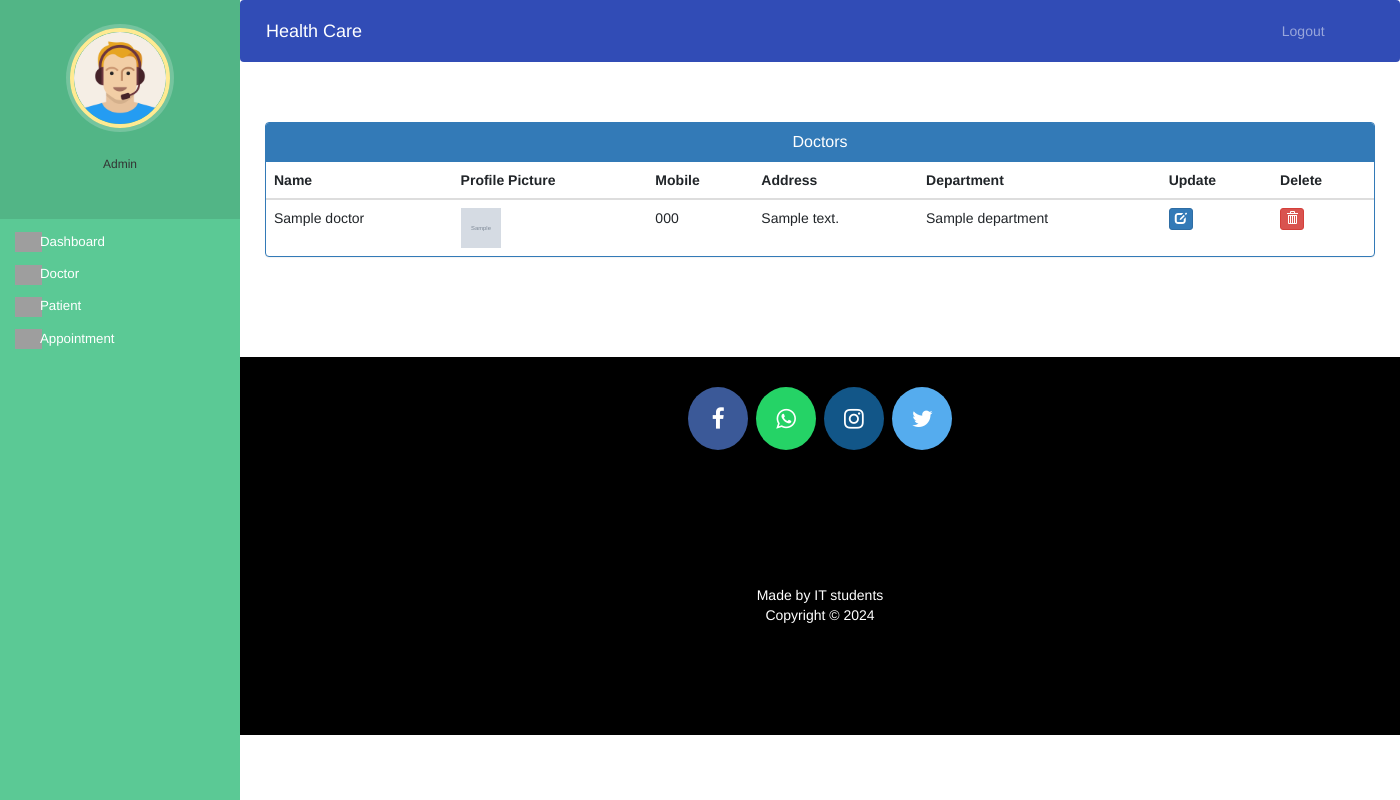
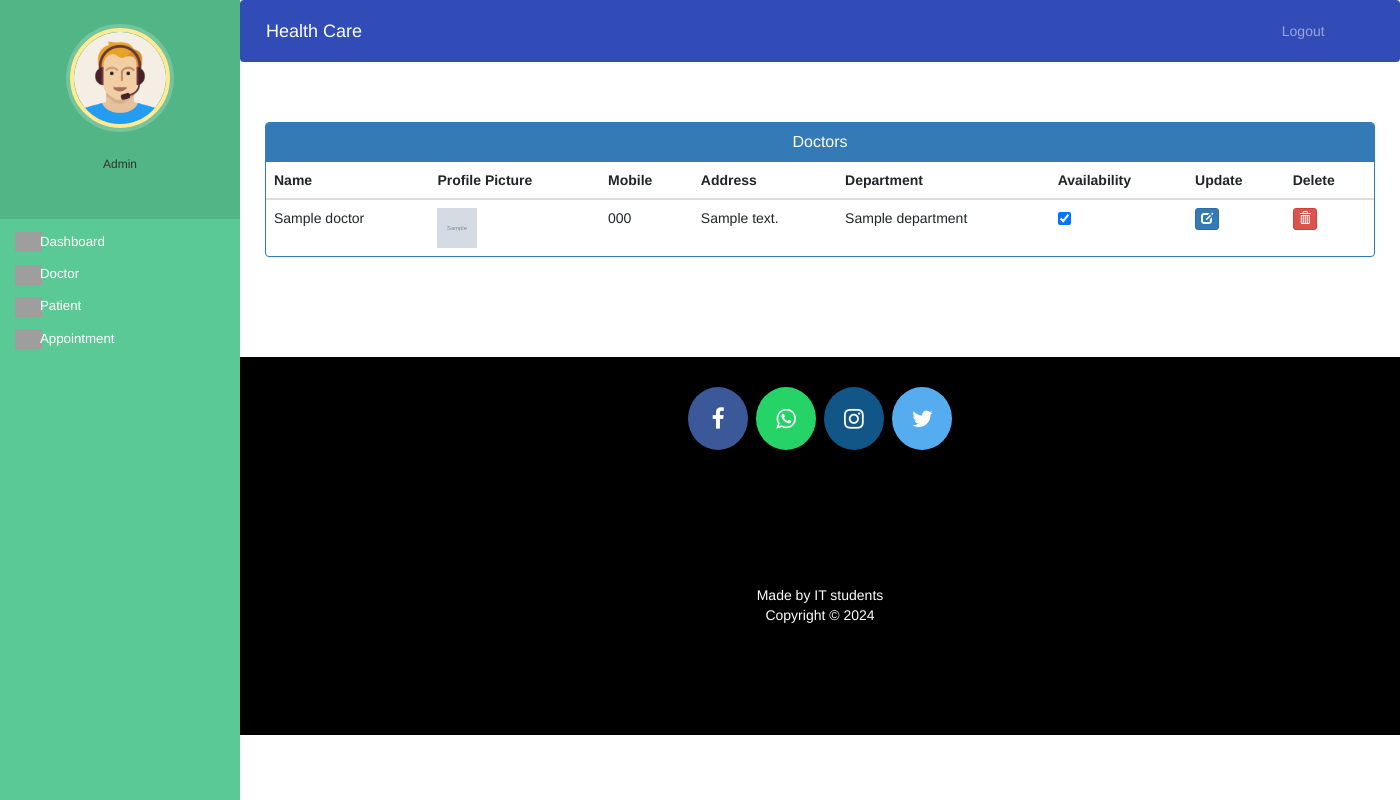
Before and after one commit to Tejasgambhir/Hospital-Management-System, a Django app: template templates/hospital/admin_view_doctor.html in a window 1400 px wide. Run offline with Django 3.2, Linux system fonts and the light colour scheme; the template is opened without the code that fills it: most values are stand-ins (such as "Sample title", 1, 10 or a date in 2020); grey boxes marked "Sample" are stand-in pictures; some libraries are stand-ins or nearby versions; grey boxes are pictures that could not be loaded.

Commit message:
pls update

```diff
--- a/templates/hospital/admin_view_doctor.html
+++ b/templates/hospital/admin_view_doctor.html
@@ -36,6 +36,7 @@
           <th>Mobile</th>
           <th>Address</th>
           <th>Department</th>
+          <th>Availability</th>
           <th>Update</th>
           <th>Delete</th>
         </tr>
@@ -48,6 +49,9 @@
         <td>{{d.mobile}}</td>
         <td>{{d.address}}</td>
         <td>{{d.department}}</td>
+        <td>
+          <a href="{% url 'deactivate-doctor' d.id  %}"><input type="checkbox" checked>
+            <span class="slider round"></span></a></td>
         <td><a class="btn btn-primary btn-xs" href="{% url 'update-doctor' d.id  %}"><span class="glyphicon glyphicon-edit"></span></a></td>
         <td><a class="btn btn-danger btn-xs" href="{% url 'delete-doctor-from-hospital' d.id  %}"><span class="glyphicon glyphicon-trash"></span></a></td>
       </tr>
```
